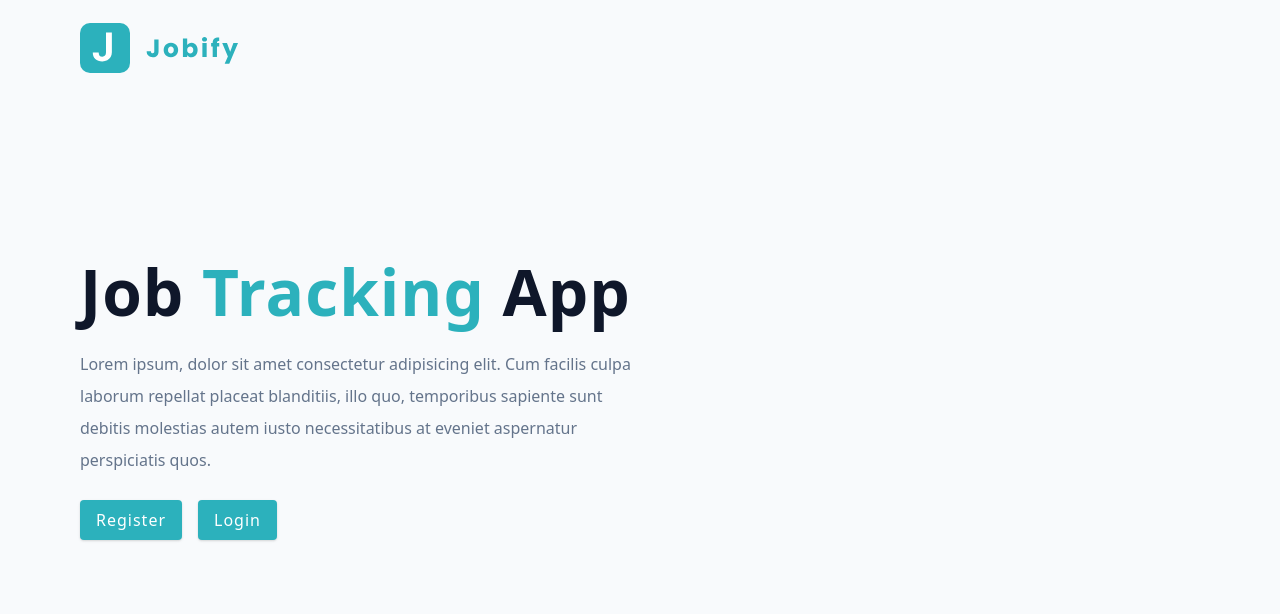
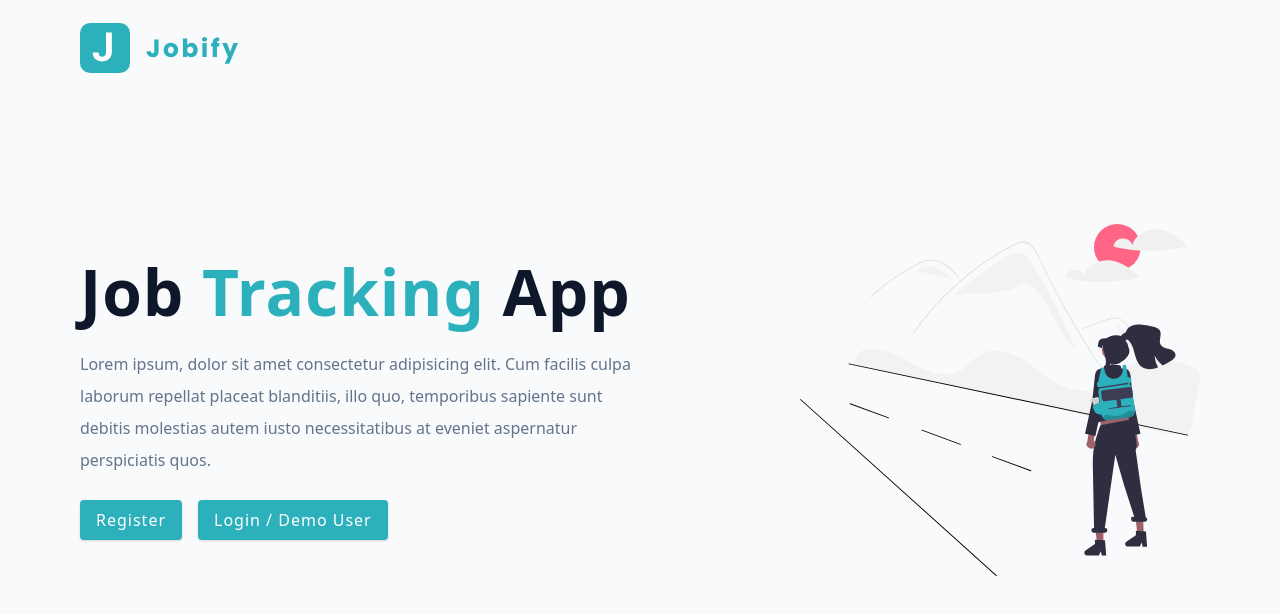
Before and after one commit to Ilesanmi-Erioluwa-Victor/jobify_full_stack, a React (Vite) app in the folder client/: page / in a window 1280 px wide. Shown: the top 614 px of the page. Built offline with nearby package versions, Linux system fonts and the light colour scheme.

Commit message:
working on Landing Page

```diff
--- a/client/src/pages/Landing.jsx
+++ b/client/src/pages/Landing.jsx
@@ -37,9 +37,11 @@ const Landing = () => {
             to={'/login'}
             className='btn'
           >
-            Login
+            Login / Demo user
           </Link>
         </div>
+
+        <img src={main} alt="Job hunt" className='img main-img'/>
       </div>
     </Wrapper>
   );
```
